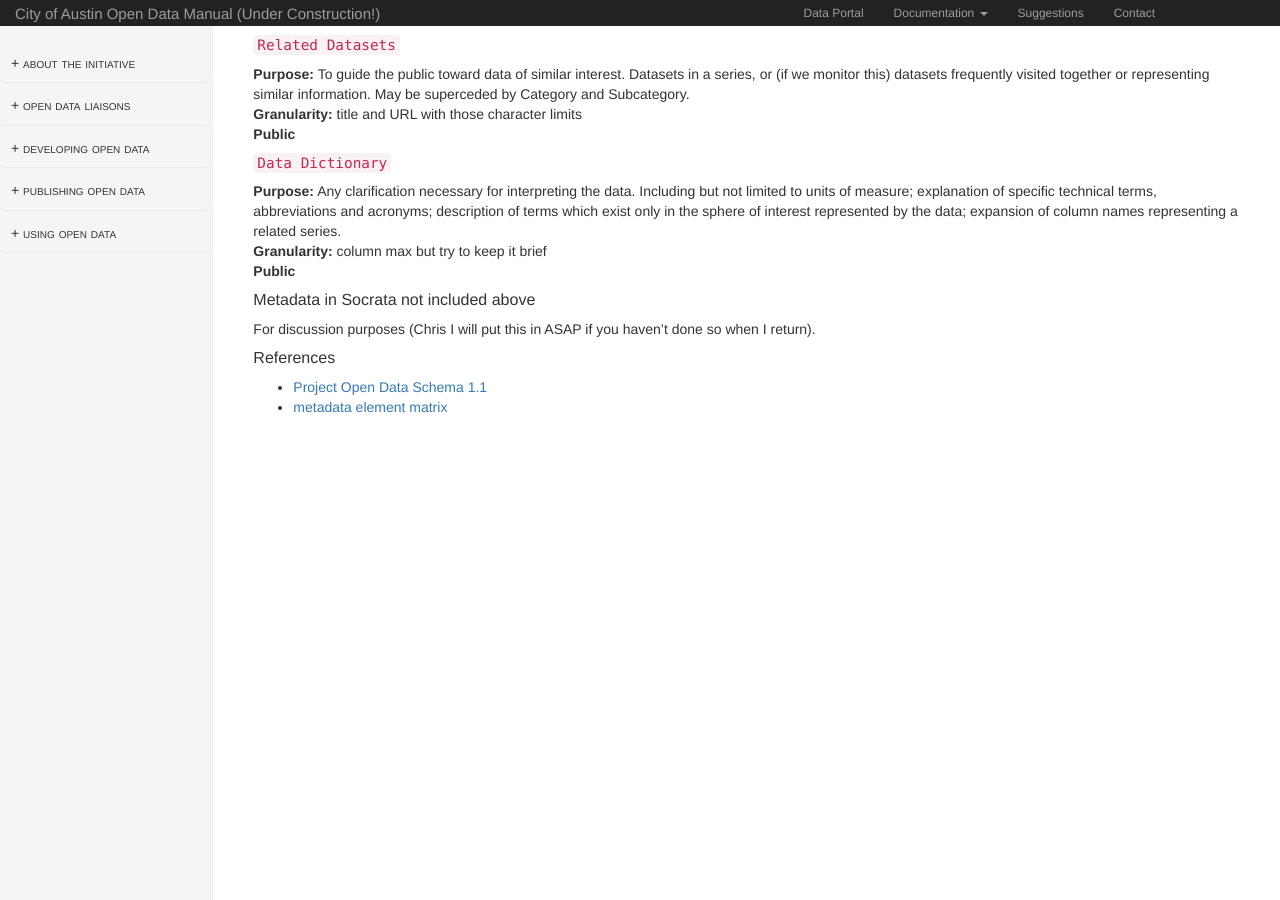
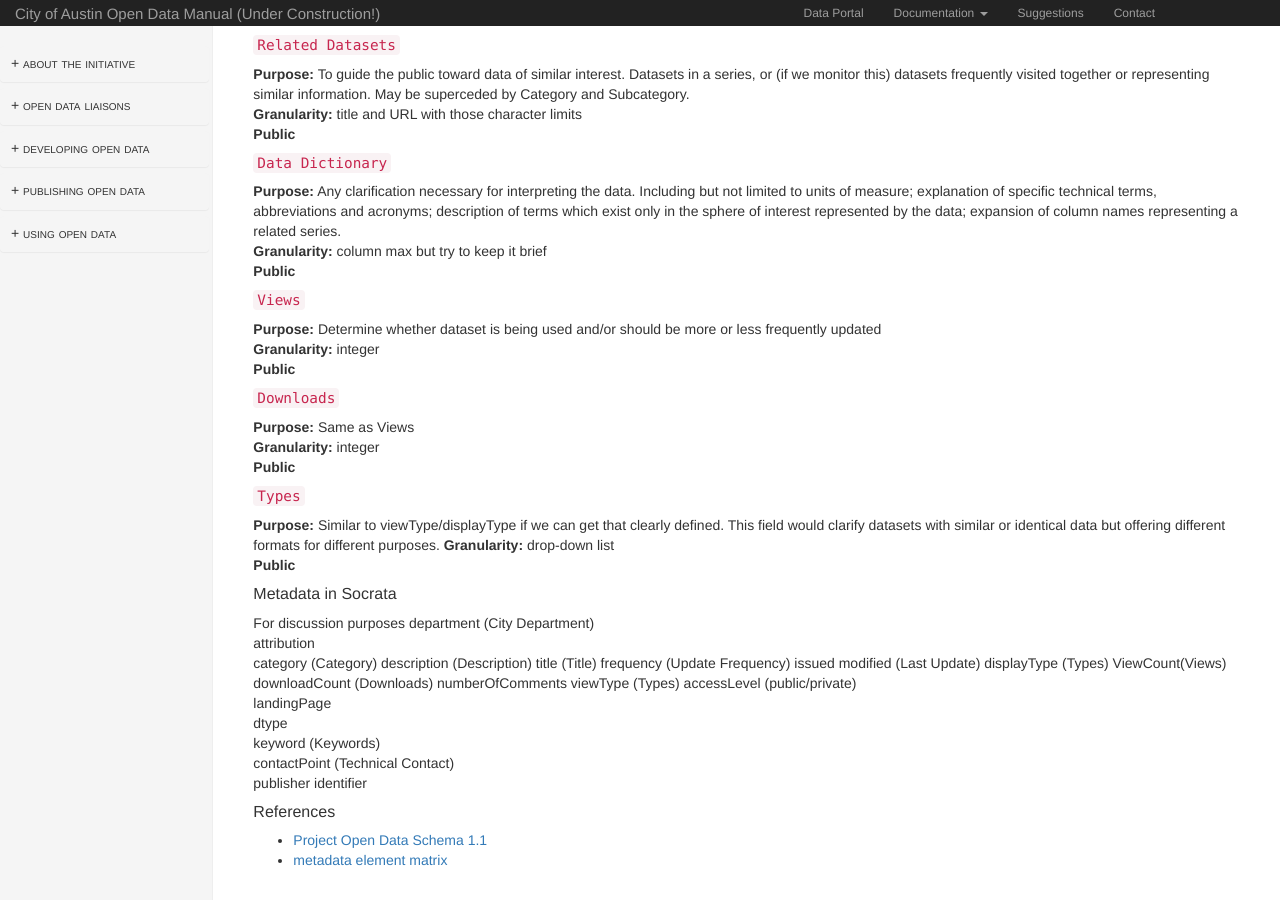
Before and after one commit to cityofaustin/open-data-manual, a Jekyll site: the page built from metadata.md, in a window 1280 px wide and 900 px high, scrolled down 2653 px. Built offline with Jekyll 4.4.1, drawn with Linux system fonts in a browser that asks for light colours; nearby versions of some CDN libraries; before the commit the page ends 3100 px from its top, so only the background shows below that.

Commit message:
Update metadata.md

```diff
--- a/metadata.md
+++ b/metadata.md
@@ -142,10 +142,45 @@ Even if categories are optional at the start, it's a good exercise to try to cat
 **Granularity:**  column max but try to keep it brief
 **Public**
 
+#### `Views`
+**Purpose:** Determine whether dataset is being used and/or should be more or less frequently updated
+**Granularity:** integer
+**Public**
 
-#### Metadata in Socrata not included above
+#### `Downloads`
+**Purpose:** Same as Views
+**Granularity:** integer
+**Public**
 
-For discussion purposes (Chris I will put this in ASAP if you haven't done so when I return).
+#### `Types`
+**Purpose:** Similar to viewType/displayType if we can get that clearly defined.  This field would clarify datasets with similar or identical data but offering different formats for different purposes.
+**Granularity:** drop-down list
+**Public**
+
+#### Metadata in Socrata
+
+For discussion purposes
+department  (City Department)
+attribution
+category (Category)
+description (Description)
+title (Title)
+frequency (Update Frequency)
+issued
+modified (Last Update)
+displayType (Types)
+ViewCount(Views)
+downloadCount (Downloads)
+numberOfComments
+viewType (Types)
+accessLevel (public/private)
+landingPage
+dtype
+keyword (Keywords)
+contactPoint (Technical Contact)
+publisher
+identifier
+
 
 
 
```
